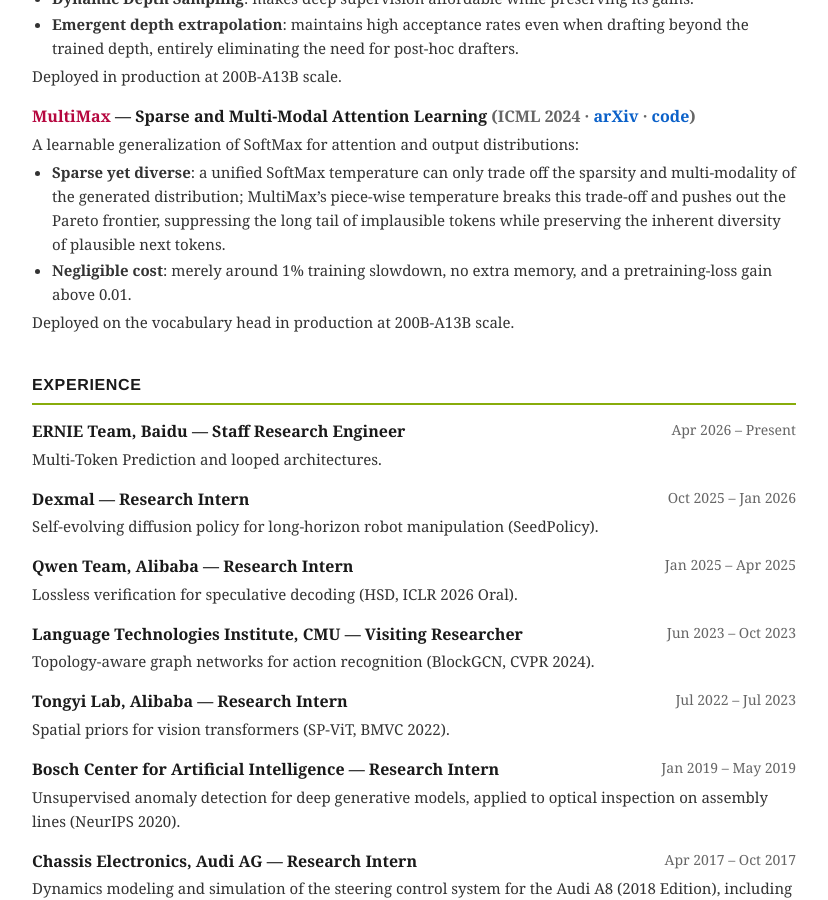
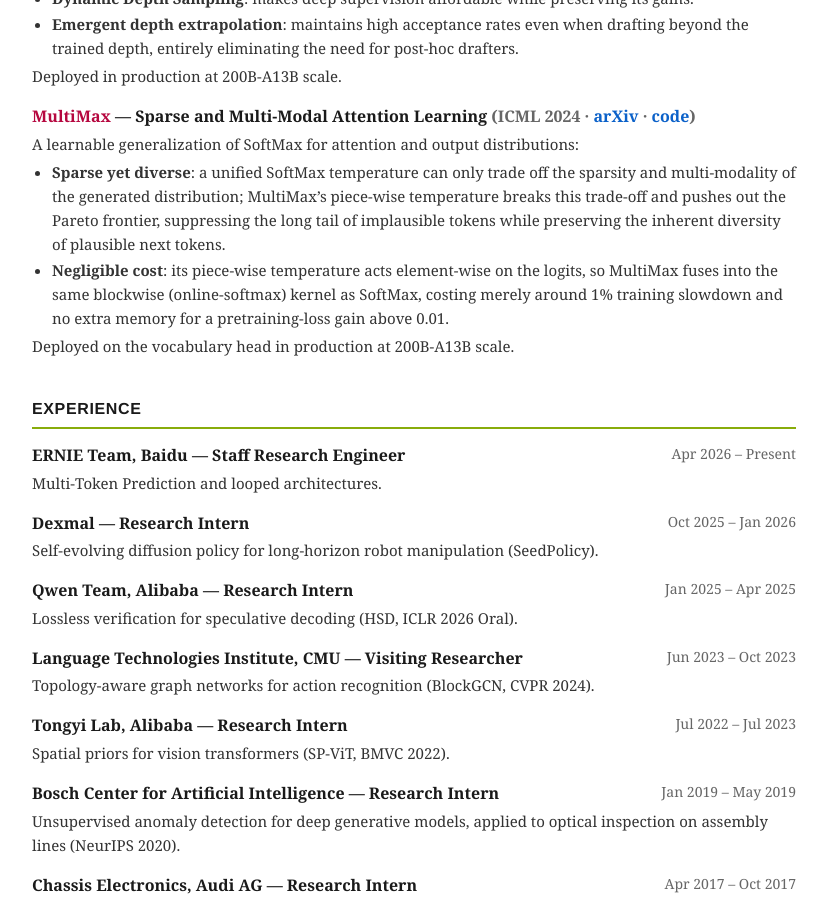
Before and after one commit to ZhouYuxuanYX/ZhouYuxuanYX.github.io, a Jekyll site: the page cv/index.html, which Jekyll copies as it is, in a window 1280 px wide and 900 px high, scrolled down 1177 px. Shown: the whole window, without its empty margins (226-1054 px from the left). Built offline with Jekyll 4.4.1, drawn with Linux system fonts in a browser that asks for light colours.

Commit message:
CV: MultiMax cost explained by fusion into the blockwise softmax kernel

```diff
--- a/cv/index.html
+++ b/cv/index.html
@@ -163,8 +163,9 @@
           multi-modality of the generated distribution; MultiMax&rsquo;s piece-wise temperature breaks this trade-off and pushes out
           the Pareto frontier, suppressing the long tail of implausible tokens while preserving the
           inherent diversity of plausible next tokens.</li>
-        <li><strong>Negligible cost</strong>: merely around 1% training slowdown, no extra memory, and a
-          pretraining-loss gain above 0.01.</li>
+        <li><strong>Negligible cost</strong>: its piece-wise temperature acts element-wise on the logits,
+          so MultiMax fuses into the same blockwise (online-softmax) kernel as SoftMax, costing merely
+          around 1% training slowdown and no extra memory for a pretraining-loss gain above 0.01.</li>
       </ul>
       Deployed on the vocabulary head in production at 200B-A13B scale.
     </div>
```
